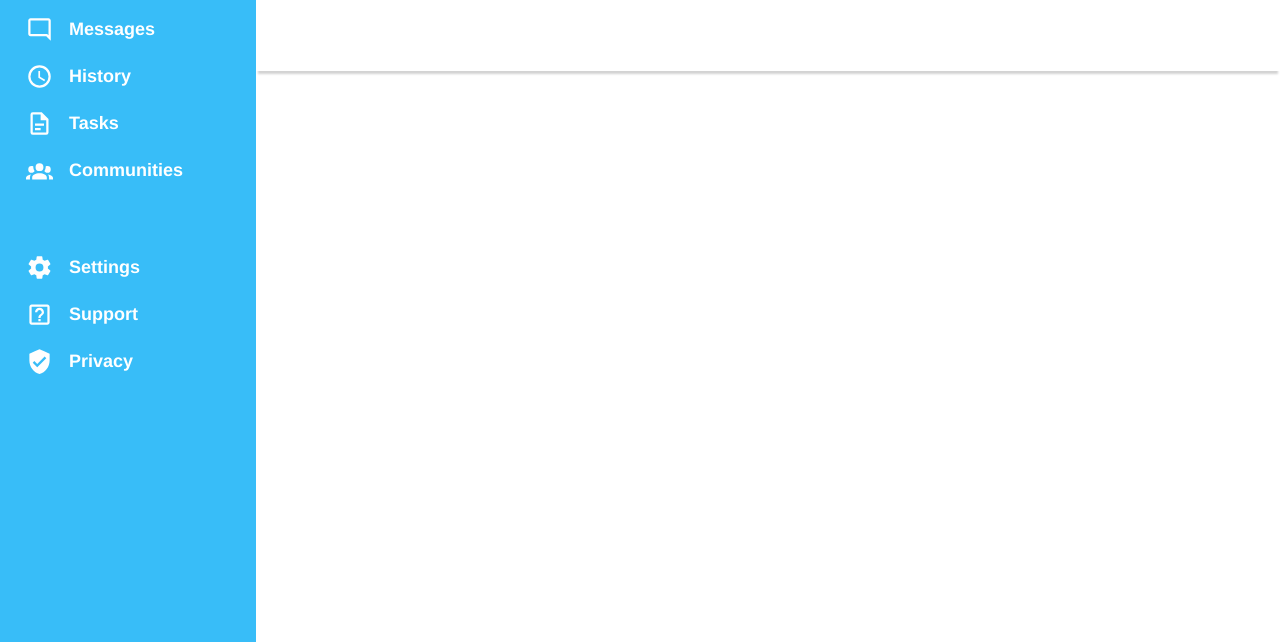
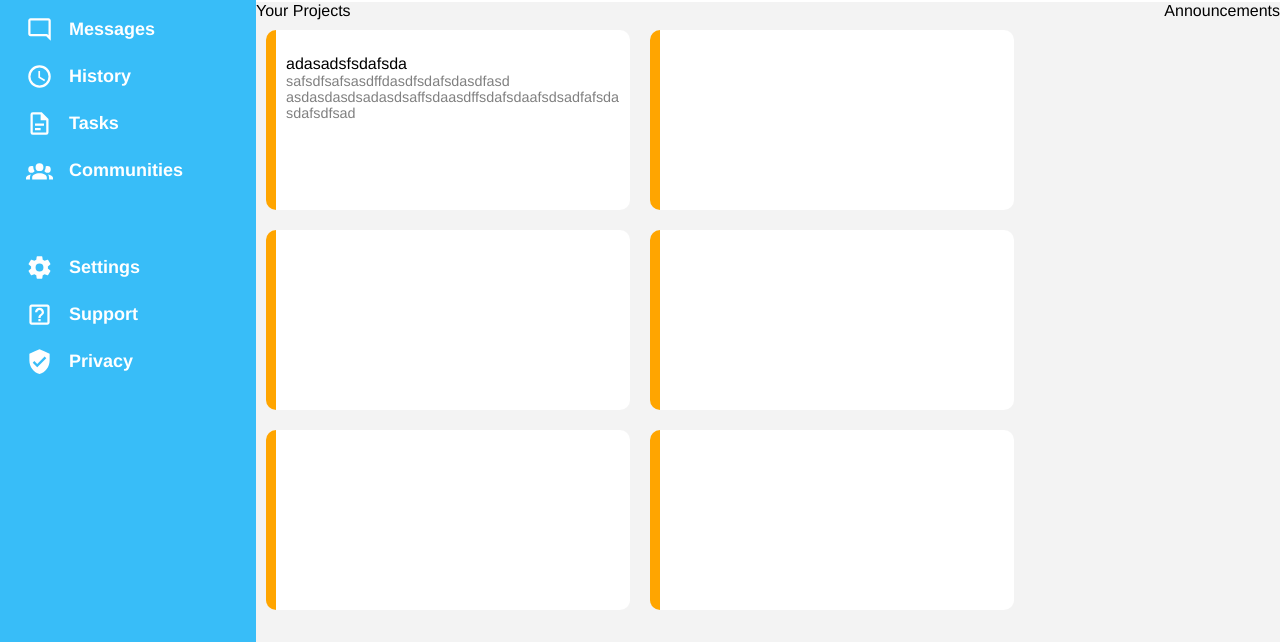
Before and after one commit to Gekolord/Project-Admin-Dashboard, a plain HTML site: page index.html in a window 1280 px wide. Shown: the part 158-800 px from the top of the page. Drawn offline with Linux system fonts and the light colour scheme.

Commit message:
add project section, add dummy content to test it

```diff
--- a/index.html
+++ b/index.html
@@ -44,10 +44,59 @@
             </div>
         </div>
         <div class="main-content">
-            <div class="projects"></div>
-            <div class="rightcontent">
-                <div class="announcements"></div>
-                <div class="trending"></div>
+            <div class="text">
+                <div class="text1">Your Projects</div>
+                <div class="text2">Announcements</div>
+            </div>
+            <div class="project-display">
+                <div class="projects">
+                    <div class="project">
+                        <div class="project-text">
+                            <div class="bold">adasadsfsdafsda</div>
+                            <div class="gray">safsdfsafsasdffdasdfsdafsdasdfasd asdasdasdsadasdsaffsdaasdffsdafsdaafsdsadfafsdasdafsdfsad</div>
+                        </div>
+                        <div class="icons"></div>
+                    </div>
+                    <div class="project">
+                        <div class="project-text">
+                            <div class="bold"></div>
+                            <div class="gray"></div>
+                        </div>
+                        <div class="icons"></div>
+                    </div>
+                    <div class="project">
+                        <div class="project-text">
+                            <div class="bold"></div>
+                            <div class="gray"></div>
+                        </div>
+                        <div class="icons"></div>
+                    </div>
+                    <div class="project">
+                        <div class="project-text">
+                            <div class="bold"></div>
+                            <div class="gray"></div>
+                        </div>
+                        <div class="icons"></div>
+                    </div>
+                    <div class="project">
+                        <div class="project-text">
+                            <div class="bold"></div>
+                            <div class="gray"></div>
+                        </div>
+                        <div class="icons"></div>
+                    </div>
+                    <div class="project">
+                        <div class="project-text">
+                            <div class="bold"></div>
+                            <div class="gray"></div>
+                        </div>
+                        <div class="icons"></div>
+                    </div>
+                </div>
+                <div class="rightcontent">
+                    <div class="announcements"></div>
+                    <div class="trending"></div>
+            </div>
             </div>
         </div>
     </div>
--- a/style.css
+++ b/style.css
@@ -1,4 +1,6 @@
-
+* {
+    font-family: 'Franklin Gothic Medium', 'Arial Narrow', Arial, sans-serif;
+}
 
 .sidebar {
     display: grid;
@@ -15,28 +17,28 @@
     height: 100vh;
     display: grid;
     grid-template-columns: 1fr 4fr;
-    grid-template-rows: 2fr 5fr;
+    grid-template-rows: 1fr 4fr;
 }
 
 .header{
     display: grid;
     grid-template-rows: auto 1fr;
     grid-template-columns: 2fr auto;
-    box-shadow: 0 5px 2px -2px lightgray;
+    box-shadow: 0 4px 2px -2px gray;
 }
 
 .main-content {
     grid-template-columns: 1.5fr 1.5fr 1fr;
     grid-template-rows: repeat(3, 1fr);
-    display: grid;
+    background-color: rgb(243, 243, 243);
 
 }
 
 .projects {
     display: grid;
     grid-area: 1 / 1 / -1 / 3;
-    grid-template-columns: repeat(auto-fit, minmax(150px, 1fr));
-    grid-auto-rows: minmax(100px, auto);
+    grid-template-columns: repeat(auto-fit, minmax(300px, 1fr));
+    grid-auto-rows: minmax(200px, auto);
 }
 
 .rightcontent {
@@ -169,3 +171,37 @@ button {
 .header2 {
     justify-content: flex-end;
 }
+
+.text {
+    display: flex;
+    justify-content: space-between;
+}
+
+.project-display {
+    grid-template-columns: 1.5fr 1.5fr 1fr;
+    grid-template-rows: repeat(3, 1fr);
+    background-color: rgb(243, 243, 243);
+    display: grid;
+}
+
+.project {
+    background-color: white;
+    margin: 10px;
+    border-radius: 10px;
+    border-left: 10px solid orange;
+}
+
+.project-text {
+    margin: 10px;
+    margin-top: 25px;
+    word-wrap: break-word
+}
+
+.bold {
+    font-weight: 550;
+}
+
+.gray {
+    color: gray;
+    font-size: 0.9em;
+}
```
